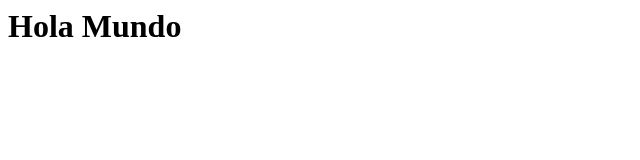
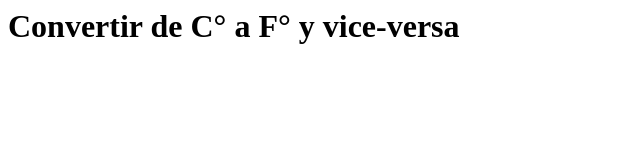
Before and after one commit to javieraizq88/Js-Udemy, a plain HTML site: page seccion-3/index.html in a window 1280 px wide. Shown: the whole page, without its empty margins (0-640 px from the left). Drawn offline with Linux system fonts and the light colour scheme.

Commit message:
de C° a F°

```diff
--- a/seccion-3/index.html
+++ b/seccion-3/index.html
@@ -4,7 +4,7 @@
 
         <body>
 
-            <h1>  Hola Mundo  </h1>
+            <h1>  Convertir de C° a F° y vice-versa  </h1>
             <script src="app.js"></script>
 
         </body>
```
